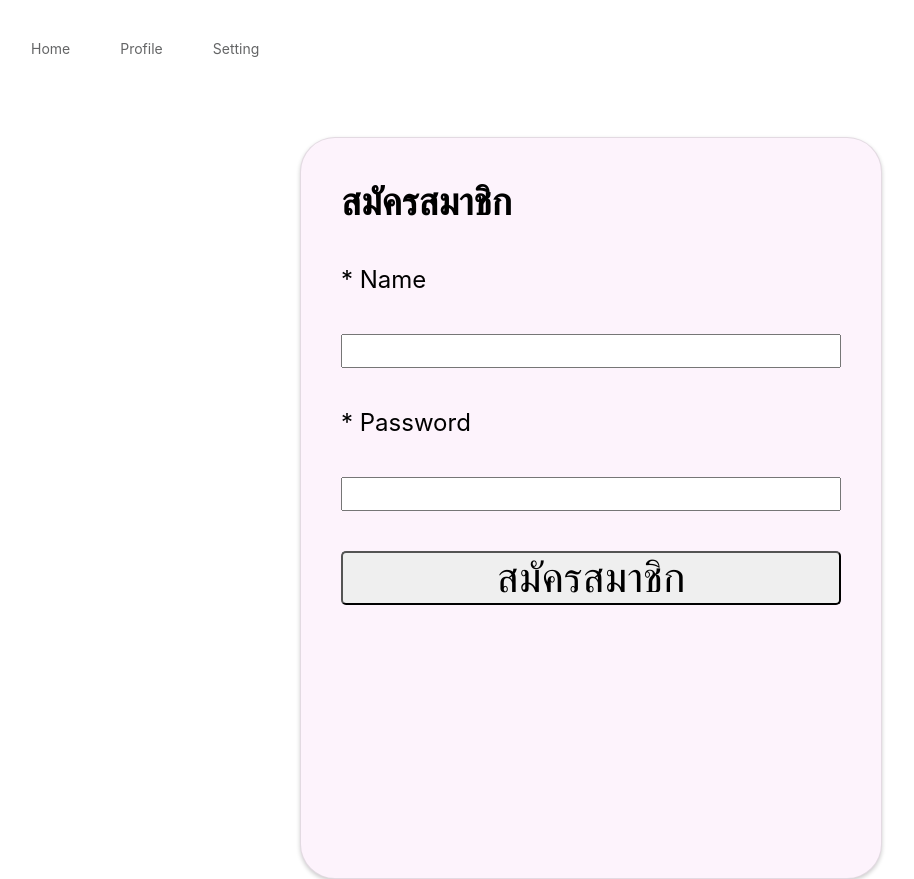
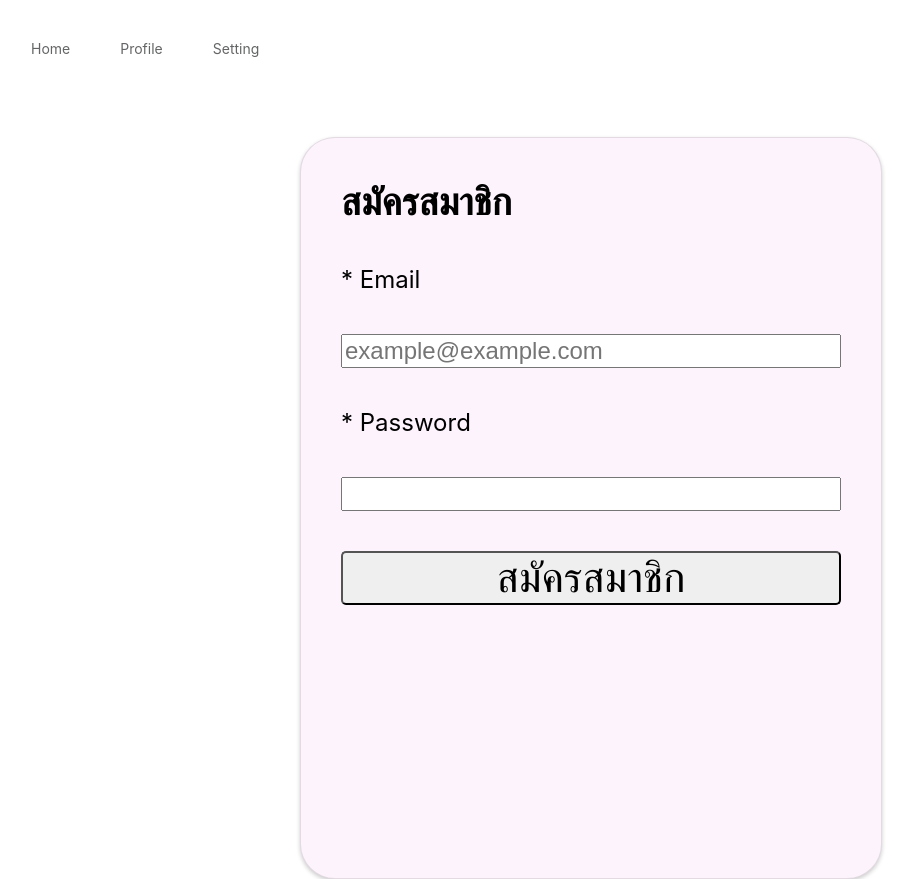
Before and after one commit to JTianN/nevermonday, a React (Create React App) app: page /remember in a window 1280 px wide. Shown: the whole page, without its empty margins (49-963 px from the left). Built offline with nearby package versions, Linux system fonts and the light colour scheme.

Commit message:
Update regisMember.js
add detect email when register sytem

```diff
--- a/src/pages/regisMember.js
+++ b/src/pages/regisMember.js
@@ -1,27 +1,33 @@
-import "../pages/regisMember.css"
+import "../pages/regisMember.css";
 import Header from "../components/header";
 import ProfileBody from "../components/bodyprofile";
 import { useNavigate, useLocation } from 'react-router-dom';
 import { useState } from "react";
 
-
 export default function PageRegisMember() {
-    const [email, setEmail] = useState("");  // ให้ลูกค้ากรอกเอง
-    const [pass,setPass] = useState("");
+    const [email, setEmail] = useState("");
+    const [pass, setPass] = useState("");
     const [messageAcc, setMessageAcc] = useState("");
+    const [error, setError] = useState("");
     const navigate = useNavigate();
     const location = useLocation();
 
+    const isValidEmail = (email) => {
+        const re = /^[^\s@]+@[^\s@]+\.[^\s@]+$/;
+        return re.test(email);
+    }
+
     const handleRegisACC = async () => {
-        try{
-             // 1. Create users
-             const userResponse = await fetch("https://notify-kifarm-esdqbfc2bycadxav.eastasia-01.azurewebsites.net/register", {
+        if (!isValidEmail(email)) {
+            setError("กรุณากรอกอีเมลให้ถูกต้อง");
+            return;
+        }
+
+        try {
+            const userResponse = await fetch("https://notify-kifarm-esdqbfc2bycadxav.eastasia-01.azurewebsites.net/register", {
                 method: "POST",
                 headers: { "Content-Type": "application/json" },
-                body: JSON.stringify({
-                    email: email,        // เพิ่ม email ไปใน body
-                    password: pass,          // รหัส
-                }),
+                body: JSON.stringify({ email, password: pass }),
             });
 
             if (!userResponse.ok) {
@@ -29,35 +35,46 @@ export default function PageRegisMember() {
             }
 
             setMessageAcc("สร้างบัญชีเรียบร้อย!");
-            // Navigate to home page after successful save
+            setError("");
             navigate('/register', { state: { email } });
 
-
-        } catch(error) {
+        } catch (error) {
             console.error(error);
-
+            setError("เกิดข้อผิดพลาดในการสมัครสมาชิก");
         }
     };
 
-    console.log(email);
-    console.log(pass);
+    return (
+        <div>
+            <Header />
+            <div className="mainACC">
+                <div className="mainRegisterAcc">
+                    <div className="HeaderRegis">สมัครสมาชิก</div>
 
+                    <div className="textAcc">* Email</div>
+                    <input
+                        type="email"
+                        className="textAcc"
+                        value={email}
+                        onChange={(e) => setEmail(e.target.value)}
+                        placeholder="example@example.com"
+                        required
+                    />
 
+                    <div className="textAcc">* Password</div>
+                    <input
+                        type="password"
+                        className="textAcc"
+                        value={pass}
+                        onChange={(e) => setPass(e.target.value)}
+                        required
+                    />
 
+                    {error && <div className="error-message" style={{ color: "red", marginTop: "10px" }}>{error}</div>}
+                    {messageAcc && <div className="success-message" style={{ color: "green", marginTop: "10px" }}>{messageAcc}</div>}
 
-    return(
-        <div>
-            <Header></Header>
-            <div className="mainACC">
-            <div className="mainRegisterAcc">
-                <div className="HeaderRegis">สมัครสมาชิก</div>
-                <div className="textAcc">* Name</div>
-                <input className="textAcc" value={email} onChange={(e) => setEmail(e.target.value)}></input>
-                <div className="textAcc">* Password</div>
-                <input className="textAcc" value={pass} onChange={(e) => setPass(e.target.value)}></input>
-                <button className="BTNregisAcc" onClick={handleRegisACC}>สมัครสมาชิก</button>
-            </div>
-
+                    <button className="BTNregisAcc" onClick={handleRegisACC}>สมัครสมาชิก</button>
+                </div>
             </div>
         </div>
     );
```
